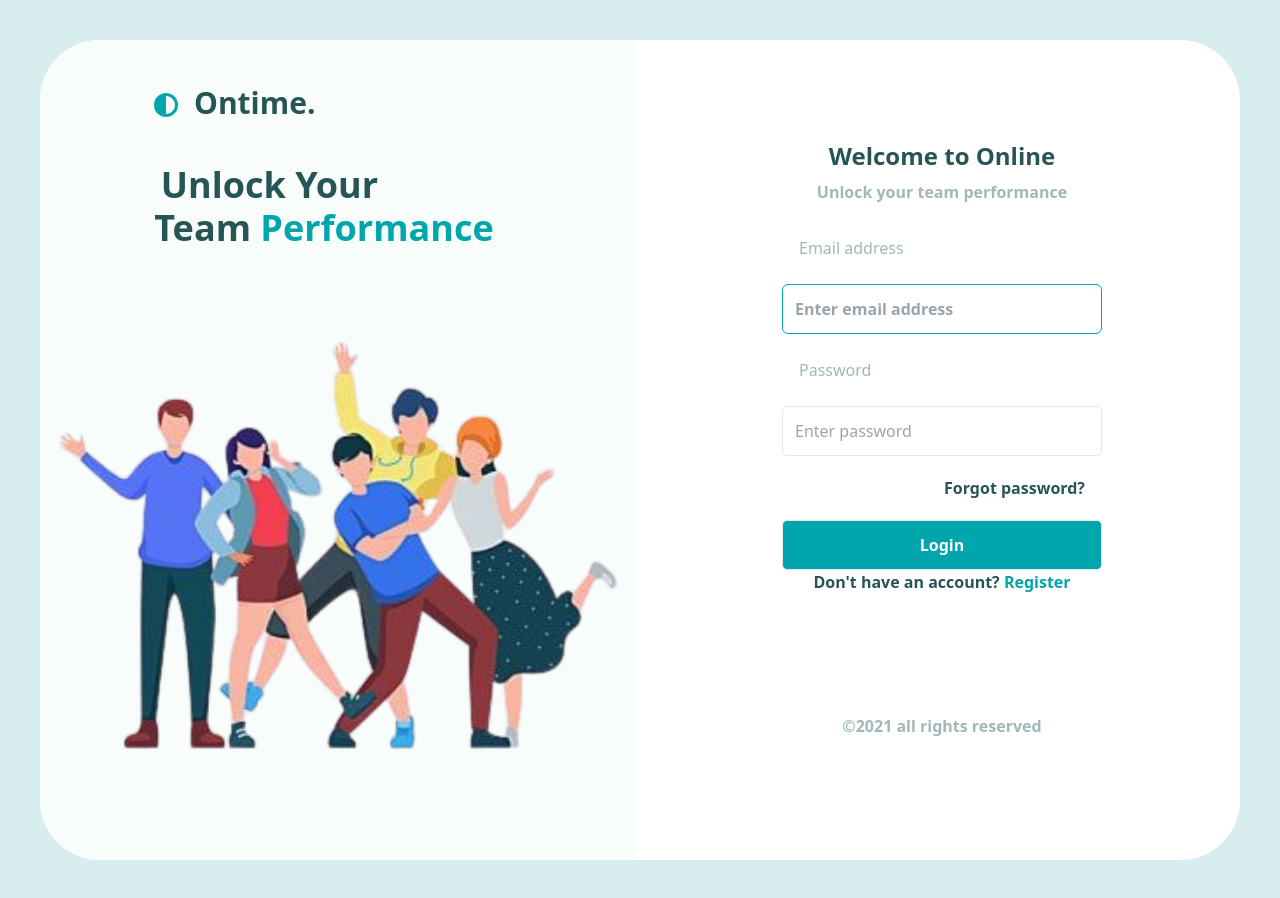
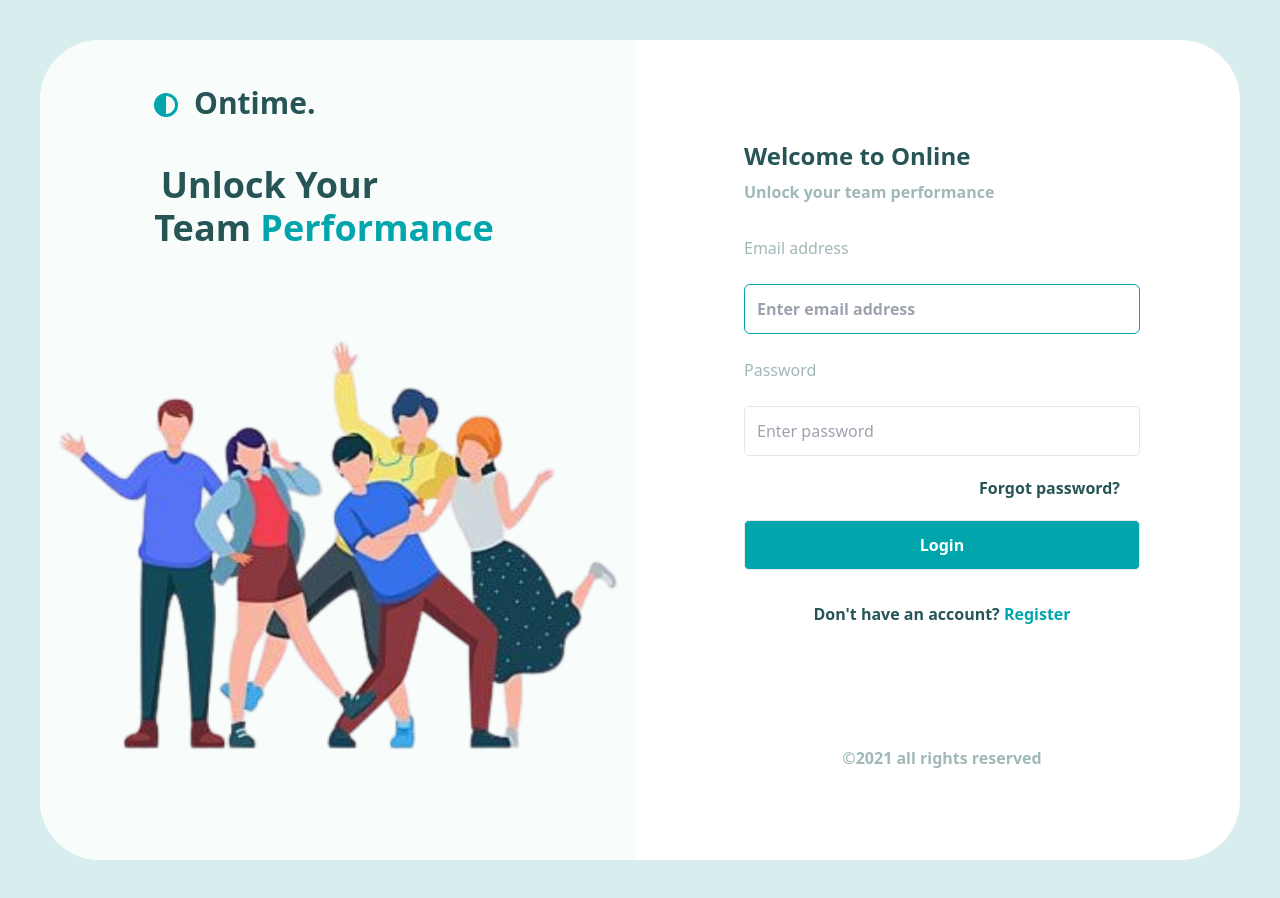
Before and after one commit to angeiradu/login-page-react, a React (Create React App) app: page / in a window 1280 px wide. Built offline with nearby package versions, Linux system fonts and the light colour scheme.

Commit message:
last cimmit

```diff
--- a/public/index.html
+++ b/public/index.html
@@ -24,7 +24,7 @@
       work correctly both with client-side routing and a non-root public URL.
       Learn how to configure a non-root public URL by running `npm run build`.
     -->
-    <title>React App</title>
+    <title>Login Page</title>
   </head>
   <body>
     <noscript>You need to enable JavaScript to run this app.</noscript>
--- a/src/components/login.jsx
+++ b/src/components/login.jsx
@@ -4,8 +4,8 @@ import Image from '../assets/image.png'
 
 const login = () => {
   return (
-    <div className='bg-[#d8edee] text-center p-10'>
-      <div className='bg-[#ffffff] rounded-[60px] '>
+    <div className='bg-[#d8edee] text-center p-2 md:p-10 lg:p-10 lx:p-10'>
+      <div className='bg-[#ffffff] lg:rounded-[60px] xl:rounded-[60px] '>
         <div className='grid grid-cols-1 xl:grid-cols-2 lg:grid-cols-2 gap-2  ' >
           <div className='bg-[#f8fdfc] height-[500px] rounded-l-[60px] '>
             <div className='flex gap-4 px-2 xl:px-20 lg:px-20  text-[#275556] text-3xl font-bold ml-[69px] pt-[25px]'>
@@ -20,16 +20,16 @@ const login = () => {
               <img className='mt-[-62px] h-[630px] object-cover ' src={Image} alt="/"/>
             </div>
           </div>
-          <div >
-            <p className='text-[#275556] text-2xl font-bold pt-[100px]  '>Welcome to Online</p>
-            <p className='text-[#a0b8b8] py-2  font-bold  '>Unlock your team performance</p>
-            <p className='text-[#a0b8b8] py-6 px-5 text-left lg:px-[155px] md:px-[182px]'>Email address</p>
-            <input type='text' name='eamil' placeholder='Enter email address'  className=' w-[250px] border  border-[#00a6ab] rounded-md p-3 md:w-80  text-left  text-[#275556] font-bold'/>
-            <p className='text-[#a0b8b8] py-6  px-5 text-left lg:px-[155px] md:px-[182px]'>Password</p>
-            <input type='text' name='password' placeholder='Enter password' className=' w-[250px] border p-3 md:w-80  text-left rounded-[5px] text-[#a0b8b8] ' />
-            <p className=' pr-5 font-bold text-[#275556]  pt-[20px]  text-right lg:pr-[155px] md:pr-[182px]'>Forgot password?</p>
-            <button type='button' className=' w-[250px] border p-3 md:w-80 mt-[20px]  text-center rounded-[5px] text-[#ffff] bg-[#00a6ab] font-bold'>Login</button>
-            <p className='  text-[#275556] font-bold '>Don't have an account? <span className='text-[#00a6ab] '>Register</span></p>
+          <div className='px-[10px] md:px-[50px] lg:px-[100px] xl:px-[100px]'>
+            <p className='text-[#275556] text-2xl font-bold pt-[100px] text-left  '>Welcome to Online</p>
+            <p className='text-[#a0b8b8] py-2  font-bold text-left '>Unlock your team performance</p>
+            <p className='text-[#a0b8b8] py-6 text-left '>Email address</p>
+            <input type='text' name='eamil' placeholder='Enter email address'  className=' w-full border  border-[#00a6ab] rounded-md p-3  text-left  text-[#275556] font-bold'/>
+            <p className='text-[#a0b8b8] py-6   text-left'>Password</p>
+            <input type='text' name='password' placeholder='Enter password' className=' w-full border p-3   text-left rounded-[5px] text-[#a0b8b8] ' />
+            <p className=' pr-5 font-bold text-[#275556]  pt-[20px]  text-right'>Forgot password?</p>
+            <button type='button' className=' w-full border p-3  mt-[20px]  text-center rounded-[5px] text-[#ffff] bg-[#00a6ab] font-bold'>Login</button>
+            <p className='  text-[#275556] font-bold pt-8'>Don't have an account? <span className='text-[#00a6ab] '>Register</span></p>
             <p className='text-[#a0b8b8]  mt-[120px] font-bold '>©2021 all rights reserved</p>
           </div>
         </div>
```
